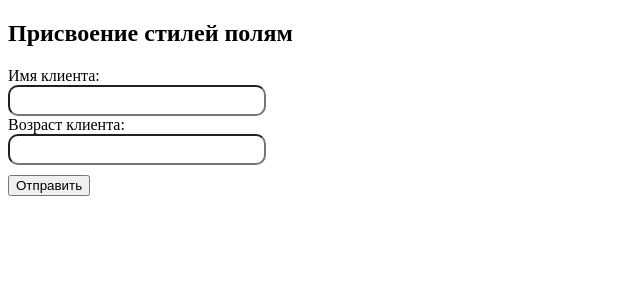
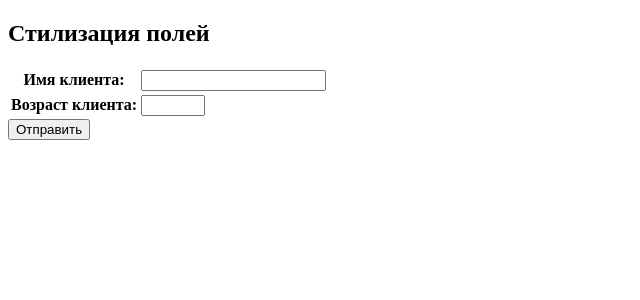
Before and after one commit to Mezerx/Web_1, a Django app: page / in a window 1280 px wide. Shown: the top 300 px of the page, without its empty margins (0-640 px from the left). Run offline with Django 4.2, Linux system fonts and the light colour scheme.

Commit message:
второй механизм присвоения стилей полям формы

```diff
--- a/hello/firstapp/forms.py
+++ b/hello/firstapp/forms.py
@@ -7,3 +7,5 @@ from django import forms
 class UserForm(forms.Form):
    name = forms.CharField(label="Имя клиента",min_length=3)
    age = forms.IntegerField(label="Возраст клиента",min_value=1,max_value=100)
+   required_css_class = "field"
+   error_css_class = "error"
--- a/hello/templates/firstapp/index.html
+++ b/hello/templates/firstapp/index.html
@@ -4,31 +4,19 @@
     <meta charset="UTF-8">
     <title>форма Django!</title>
     <style>
-        .alert{color:red}
-        .form-group{margin: 10px 0;}
-        .form-group input{width:250px;height: 25px;border-radius:10px}
+        .field{font-weight:bold;}
+        .error{color:red}
     </style>
 </head>
 <body>
-<h2>Присвоение стилей полям</h2>
+<h2>Стилизация полей</h2>
 <form method="POST" novalidate>
     {% csrf_token %}
-<div class="form-group">
-    {% for field in form %}
-    <div>{{ field.label_tag }}</div>
-    <div>{{ field }}</div>
-    {% if field.errors %}
-    {% for errors in field.errors %}
-    <div class="alert alert-danger">
-        {{ errors }}
-    </div>
-    {% endfor %}
-    {% endif %}
-    {% endfor %}
-</div>
+<table>
+    {{form}}
+
 </table>
-<input type="submit" value="Отправить" >
+    <input type="submit" value="Отправить">
 </form>
-
 </body>
 </html>
```
